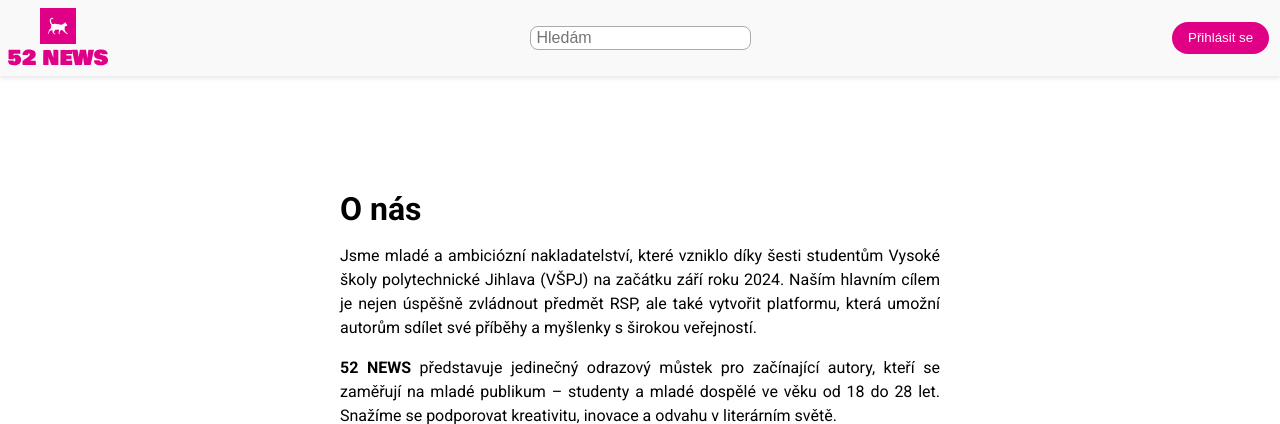
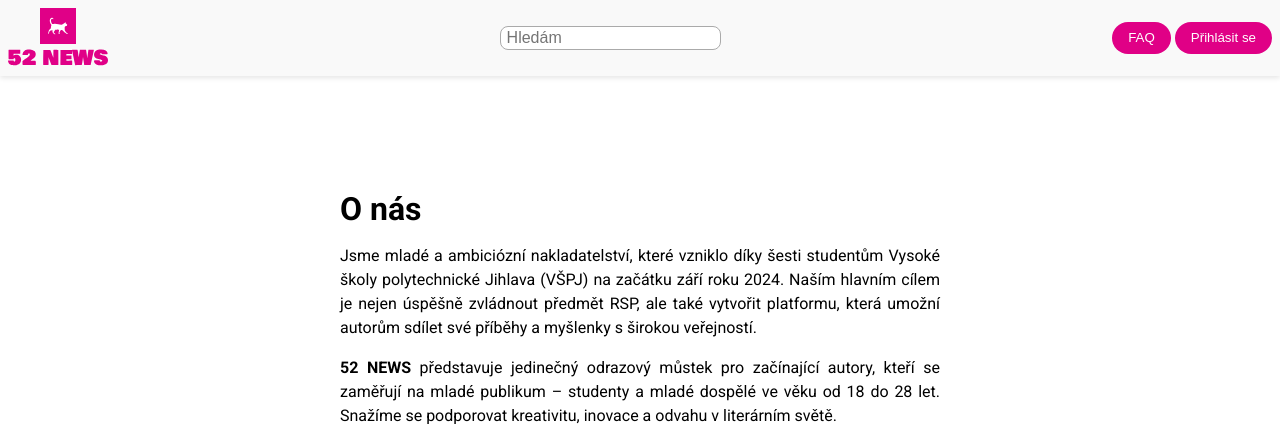
Before and after one commit to G0od1k/VSPJ-RSP, a PHP site: page /about.php in a window 1280 px wide. Shown: the top 424 px of the page. Run offline with PHP 8.4, Linux system fonts and the light colour scheme.

Commit message:
Update header.php

```diff
--- a/Code/modules/header.php
+++ b/Code/modules/header.php
@@ -8,6 +8,8 @@ session_start();
     </a>
     <input id="search" type="search" placeholder="Hledám" />
     <div class="right">
+        <a href="faq.php"><button>FAQ</button></a>
+
         <?php
         if (isset($_SESSION['email'])) {
             include "user.php";
```
